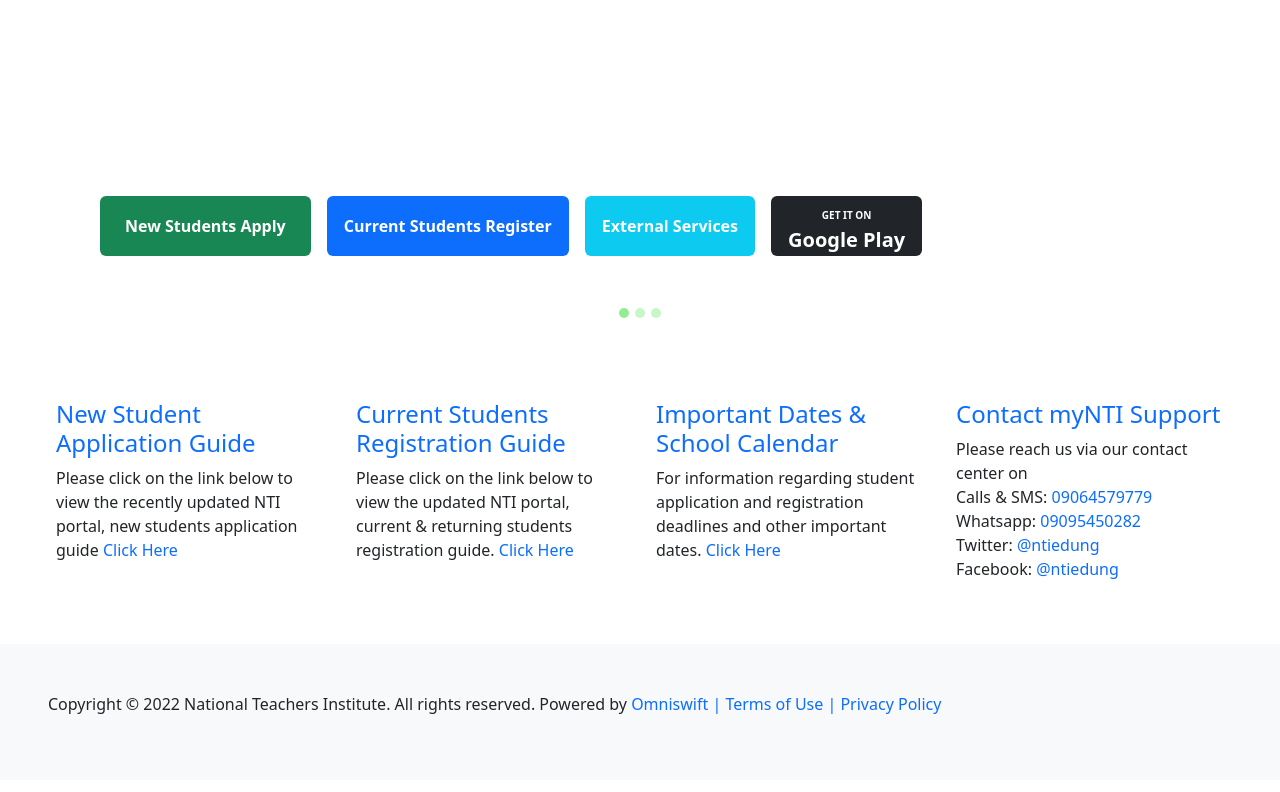
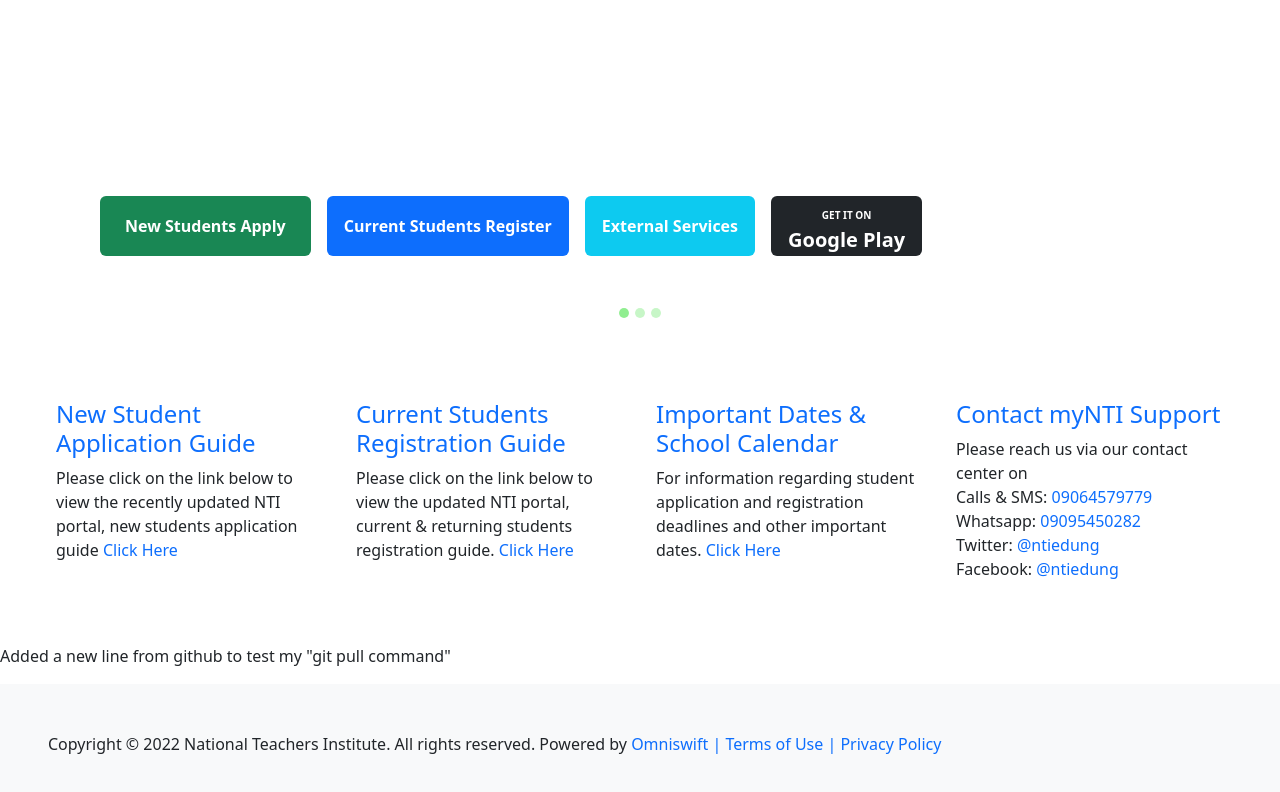
Before and after one commit to Peace-Olayinka/MyAssignment-1, a plain HTML site: page index.html in a window 1280 px wide. Shown: the part 256-1048 px from the top of the page. Drawn offline with nearby package versions, Linux system fonts and the light colour scheme.

Commit message:
Update index.html

```diff
--- a/index.html
+++ b/index.html
@@ -159,6 +159,8 @@
         </div>
       </section>
 
+        <p> Added a new line from github to test my "git pull command" </P>
+
       <footer class="bg-light p-5">
         Copyright © 2022 National Teachers Institute. All rights reserved. Powered by <a href="" class="text-primary"  style="text-decoration:none"> Omniswift | Terms of Use | Privacy Policy</a></p>
       </footer>
```
